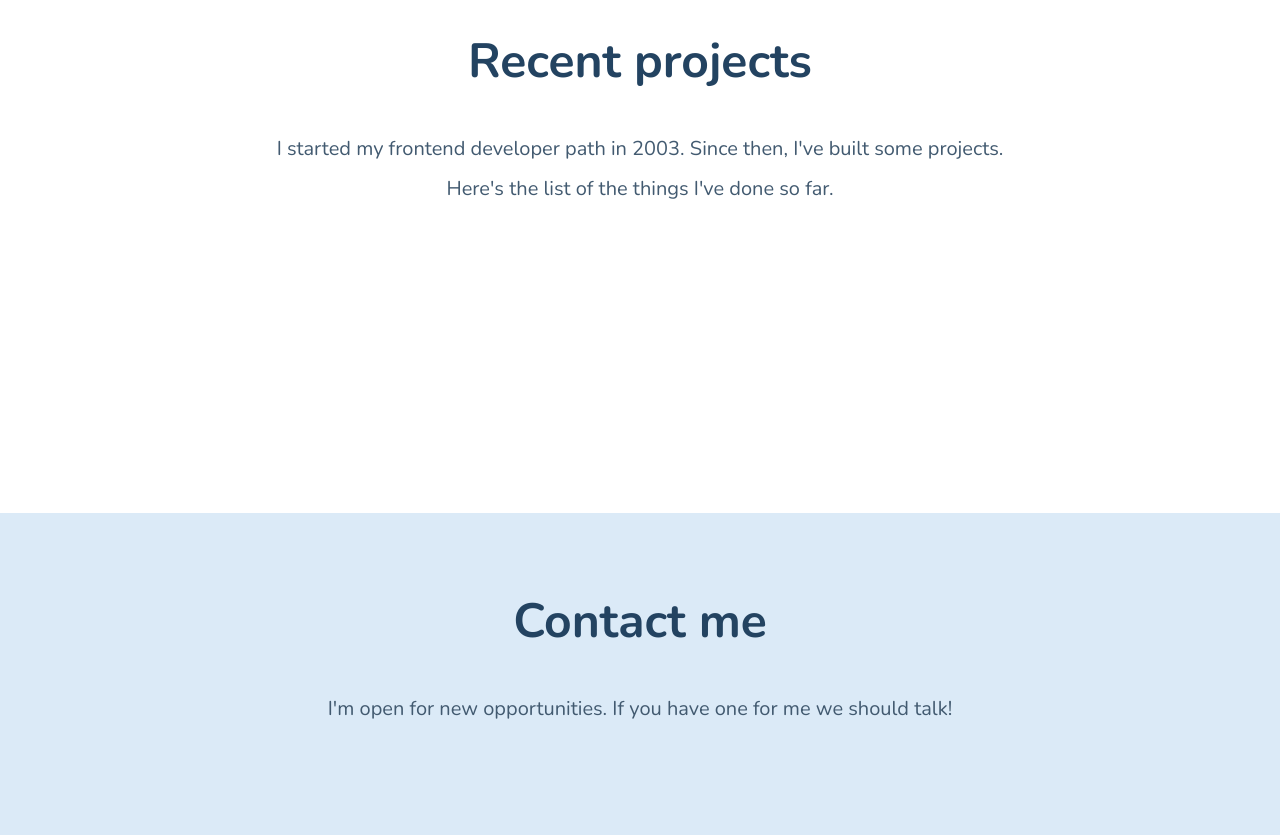
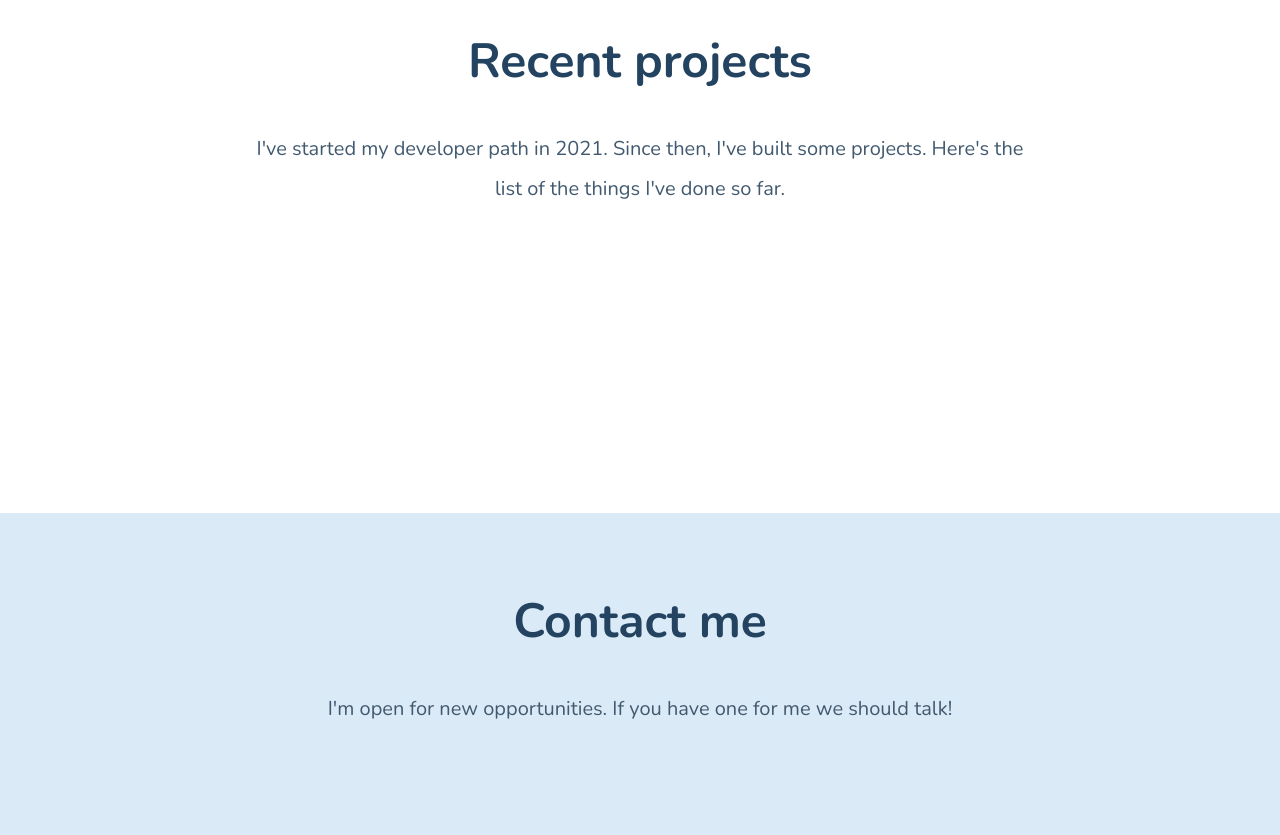
Before and after one commit to lewpiotr1701/lewpiotr1701.github.io, a website built with webpack: page src/pages/index.html in a window 1280 px wide. Shown: the part 1860-2695 px from the top of the page. Built offline with nearby package versions, Linux system fonts and the light colour scheme; no server answers.

Commit message:
change text in index.html

```diff
--- a/src/pages/index.html
+++ b/src/pages/index.html
@@ -95,7 +95,7 @@
     <section class="projects" id="projects">
       <h2 class="projects__header">Recent projects</h2>
       <p class="projects__paragraph">
-        I started my frontend developer path in 2003. Since then, I've built some projects.
+        I've started my developer path in 2021. Since then, I've built some projects.
         Here's the list of the things I've done so far.
       </p>
       <div class="projects-grid projects-grid--js">
```
